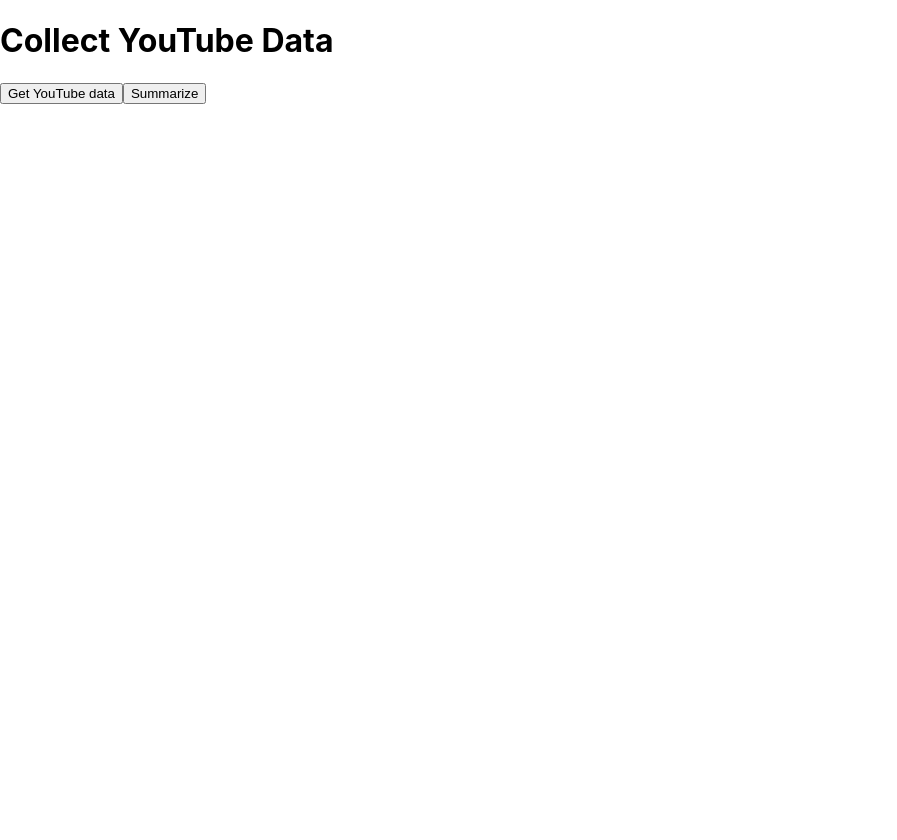
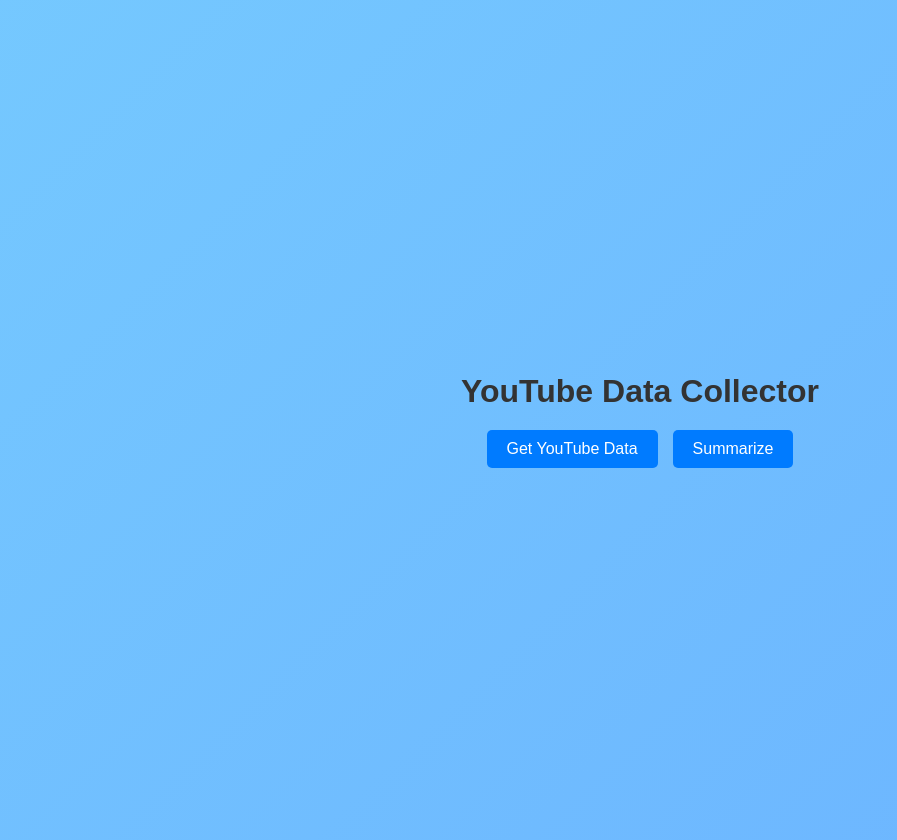
Before and after one commit to Its-Mi-Here/YouTubeRecommender, a React (Create React App) app in the folder frontend/my-app/: page / in a window 1280 px wide. Shown: the whole page, without its empty margins (0-897 px from the left). Before the commit the page ends 800 px from the top, so only its background shows below. Built offline with nearby package versions, Linux system fonts and the light colour scheme.

Commit message:
added better-looking frontend

```diff
--- a/frontend/my-app/src/App.css
+++ b/frontend/my-app/src/App.css
@@ -1,38 +1,65 @@
-.App {
-  text-align: center;
-}
-
-.App-logo {
-  height: 40vmin;
-  pointer-events: none;
-}
-
-@media (prefers-reduced-motion: no-preference) {
-  .App-logo {
-    animation: App-logo-spin infinite 20s linear;
-  }
-}
-
-.App-header {
-  background-color: #282c34;
-  min-height: 100vh;
+.app-container {
   display: flex;
   flex-direction: column;
   align-items: center;
   justify-content: center;
-  font-size: calc(10px + 2vmin);
-  color: white;
+  height: 100vh;
+  background: linear-gradient(135deg, #89f7fe, #66a6ff);
+  background-size: 400% 400%;
+  animation: gradientAnimation 15s ease infinite;
+  padding: 20px;
+  font-family: 'Arial', sans-serif;
 }
 
-.App-link {
-  color: #61dafb;
+@keyframes gradientAnimation {
+  0% { background-position: 0% 50%; }
+  50% { background-position: 100% 50%; }
+  100% { background-position: 0% 50%; }
 }
 
-@keyframes App-logo-spin {
-  from {
-    transform: rotate(0deg);
-  }
-  to {
-    transform: rotate(360deg);
-  }
+
+.app-title {
+  font-size: 2rem;
+  color: #333;
+  margin-bottom: 20px;
 }
+
+.button-container {
+  display: flex;
+  gap: 15px;
+  margin-bottom: 20px;
+}
+
+.custom-button {
+  padding: 10px 20px;
+  font-size: 1rem;
+  color: white;
+  background-color: #007bff;
+  border: none;
+  border-radius: 5px;
+  cursor: pointer;
+  transition: background-color 0.3s ease;
+}
+
+.custom-button:hover {
+  background-color: #0056b3;
+}
+
+.response-container {
+  margin-top: 20px;
+  background-color: white;
+  padding: 15px;
+  border-radius: 5px;
+  box-shadow: 0px 0px 10px rgba(0, 0, 0, 0.1);
+}
+
+.response-container h2 {
+  margin: 0 0 10px;
+  color: #007bff;
+}
+
+.response-container p {
+  margin: 0;
+  color: #333;
+  font-size: 1.1rem;
+}
--- a/frontend/my-app/src/App.js
+++ b/frontend/my-app/src/App.js
@@ -1,14 +1,20 @@
 import React, { useState } from 'react';
 import axios from 'axios';
+import './App.css';
 
 function App() {
-  const [name, setName] = useState('');
-  const [description, setDescription] = useState('');
   const [response, setResponse] = useState(null);
 
-  const handleSubmit = async (e) => {
-    e.preventDefault();
-    const item = { name, description };
+  const handleGetData = async () => {
+    try {
+      const res = await axios.get('http://127.0.0.1:8000/get_data');
+      setResponse(res.data);
+    } catch (err) {
+      console.error(err);
+    }
+  };
+
+  const handleSummarize = async () => {
     try {
       const res = await axios.get('http://127.0.0.1:8000/summarize');
       setResponse(res.data);
@@ -17,28 +23,19 @@
     }
   };
 
-  const handleGetData = async (e) => {
-    e.preventDefault();
-    const item = { name, description };
-    try {
-      const res = await axios.get('http://127.0.0.1:8000/get_data');
-      setResponse(res.data);
-    } catch (err) {
-      console.error(err);
-    }
-  };
-
   return (
-    <div>
-      <h1>Collect YouTube Data</h1>
-      <button type="submit" onClick={handleGetData}>Get YouTube data</button>
-      <button type="submit" onClick={handleSubmit}>Summarize</button>
-
-      {/* <form onSubmit={handleSubmit}>
-        <button type="submit">Summarize</button>
-      </form> */}
+    <div className="app-container">
+      <h1 className="app-title">YouTube Data Collector</h1>
+      <div className="button-container">
+        <button className="custom-button" onClick={handleGetData}>
+          Get YouTube Data
+        </button>
+        <button className="custom-button" onClick={handleSummarize}>
+          Summarize
+        </button>
+      </div>
       {response && (
-        <div>
+        <div className="response-container">
           <h2>Response:</h2>
           <p>{response}</p>
         </div>
--- /dev/null
+++ b/frontend/package.json
@@ -0,0 +1,5 @@
+{
+  "dependencies": {
+    "react-tsparticles": "^2.12.2"
+  }
+}
```
